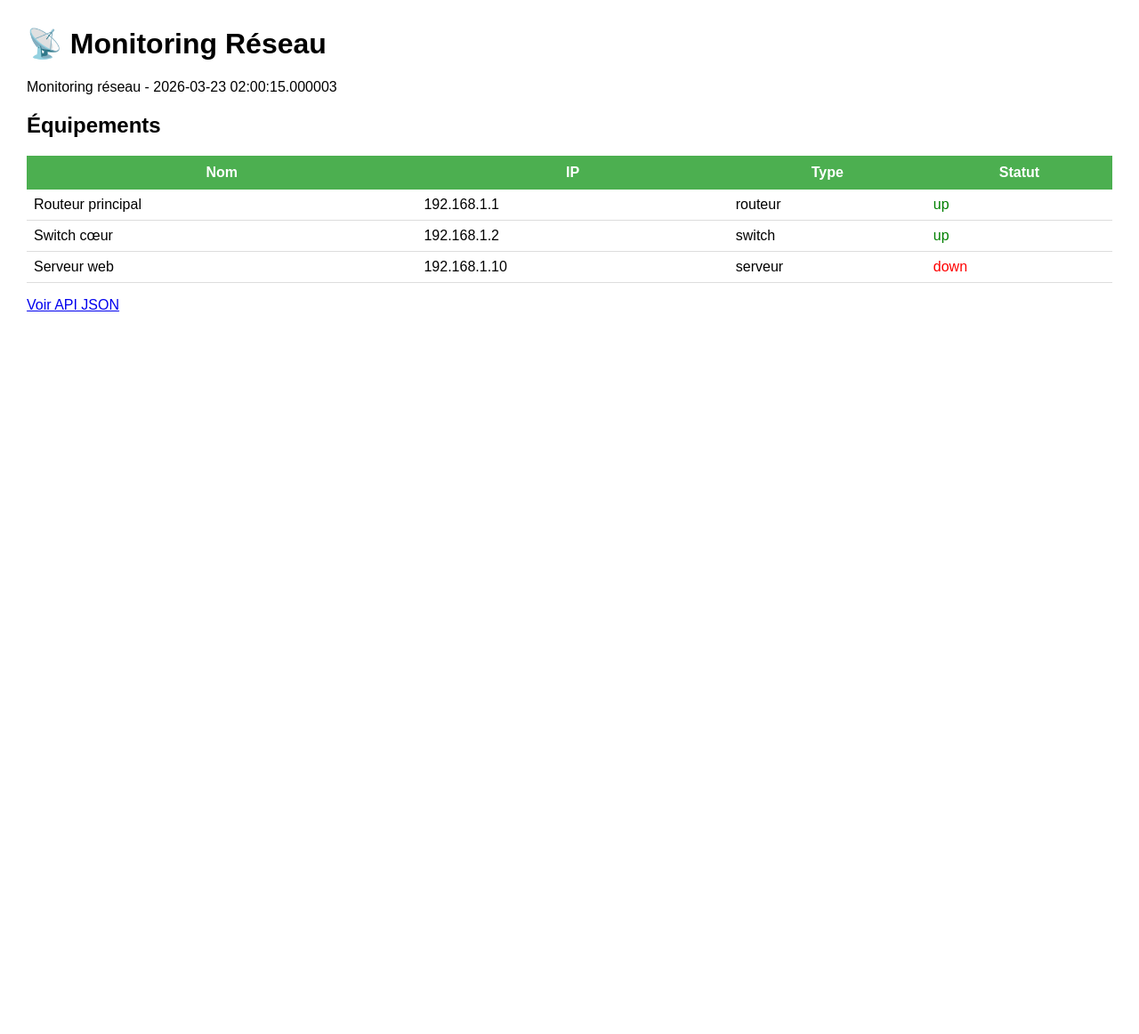
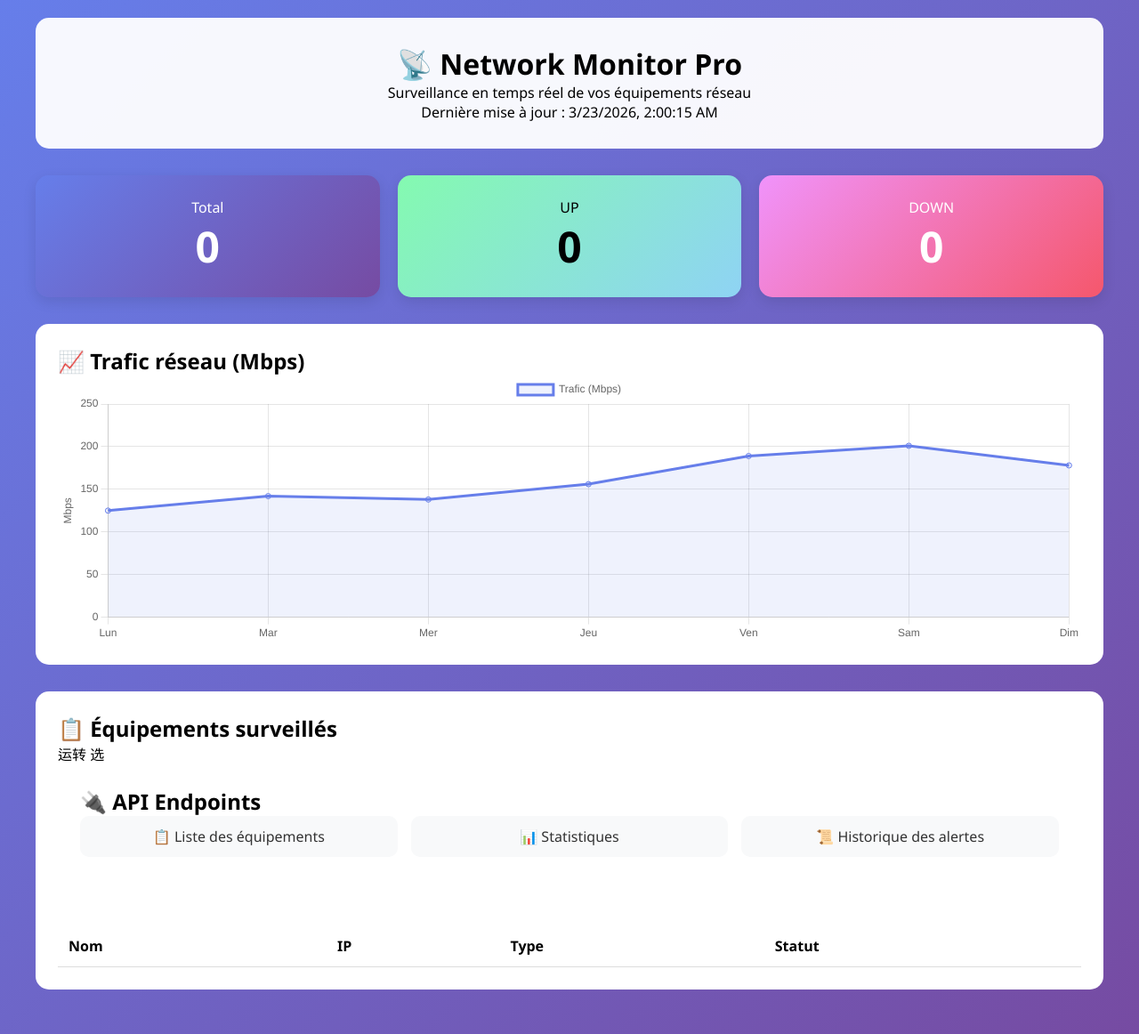
Before and after one commit to minahtaw44-beep/projet-examen-devnet, a Flask app: page / in a window 1280 px wide. Shown: the whole page at 89% size. Before the commit the page ends 350 px from the top, so only its background shows below. Run offline with Flask 3, Linux system fonts and the light colour scheme; data that the repository does not hold is empty; some libraries are stand-ins or nearby versions.

Commit message:
Ajout des alertes email, historique des pannes, page historique, interface moderne, Dockerfile, docker-compose, et CI/CD

```diff
--- a/app.py
+++ b/app.py
@@ -1,16 +1,124 @@
 from flask import Flask, render_template, jsonify
 import datetime
+import os
+import psycopg2
+from psycopg2.extras import RealDictCursor
+import time
+
+print("=== DÉMARRAGE DE L'APPLICATION ===")
 
 app = Flask(__name__)
 
-equipements = [
+# Données en mémoire par défaut
+equipements_memory = [
     {"id": 1, "nom": "Routeur principal", "ip": "192.168.1.1", "status": "up", "type": "routeur"},
     {"id": 2, "nom": "Switch cœur", "ip": "192.168.1.2", "status": "up", "type": "switch"},
     {"id": 3, "nom": "Serveur web", "ip": "192.168.1.10", "status": "down", "type": "serveur"}
 ]
 
+# Historique des alertes
+historique_pannes = []
+
+def get_db():
+    """Connexion à la base de données monitoring"""
+    max_attempts = 10
+    for attempt in range(max_attempts):
+        try:
+            conn = psycopg2.connect(
+                host=os.getenv('DB_HOST', 'db'),
+                database='monitoring',
+                user=os.getenv('DB_USER', 'admin'),
+                password=os.getenv('DB_PASSWORD', 'secret')
+            )
+            return conn
+        except psycopg2.OperationalError:
+            if attempt < max_attempts - 1:
+                time.sleep(2)
+            else:
+                raise
+
+def envoyer_alerte(equipement):
+    """Simulation d'envoi d'alerte email avec historique"""
+    # Créer l'entrée d'historique
+    alerte = {
+        "id": len(historique_pannes) + 1,
+        "equipement": equipement['nom'],
+        "ip": equipement['ip'],
+        "status": equipement['status'],
+        "date": datetime.datetime.now().strftime("%Y-%m-%d %H:%M:%S"),
+        "message": f"⚠️ L'équipement {equipement['nom']} est hors ligne !"
+    }
+    historique_pannes.append(alerte)
+
+    print(f"\n📧 [ALERTE] Équipement DOWN : {equipement['nom']} ({equipement['ip']})")
+    print(f"   → Alerte envoyée à admin@monitoring.local")
+    print(f"   → {alerte['message']}\n")
+
+def init_db():
+    """Initialisation de la base de données"""
+    try:
+        print("🔄 Connexion à PostgreSQL...")
+
+        # Connexion directe à monitoring
+        conn = psycopg2.connect(
+            host=os.getenv('DB_HOST', 'db'),
+            database=os.getenv('DB_NAME', 'monitoring'),
+            user=os.getenv('DB_USER', 'admin'),
+            password=os.getenv('DB_PASSWORD', 'secret')
+        )
+        cur = conn.cursor()
+
+        # Créer la table
+        cur.execute('''
+            CREATE TABLE IF NOT EXISTS equipements (
+                id SERIAL PRIMARY KEY,
+                nom VARCHAR(100) NOT NULL,
+                ip VARCHAR(15) NOT NULL,
+                status VARCHAR(10) DEFAULT 'unknown',
+                type VARCHAR(50),
+                last_check TIMESTAMP DEFAULT CURRENT_TIMESTAMP
+            )
+        ''')
+
+        # Insérer données test
+        cur.execute("SELECT COUNT(*) FROM equipements")
+        if cur.fetchone()[0] == 0:
+            equipements_test = [
+                ('Routeur principal', '192.168.1.1', 'up', 'routeur'),
+                ('Switch cœur', '192.168.1.2', 'up', 'switch'),
+                ('Serveur web', '192.168.1.10', 'down', 'serveur')
+            ]
+            for eq in equipements_test:
+                cur.execute(
+                    'INSERT INTO equipements (nom, ip, status, type) VALUES (%s, %s, %s, %s)',
+                    eq
+                )
+            print("✅ Données de test insérées")
+
+        conn.commit()
+        cur.close()
+        conn.close()
+        print("✅ Base de données prête !")
+
+    except Exception as e:
+        print(f"⚠️ Erreur: {e}")
+        print("⚠️ Utilisation des données en mémoire")
+
+# Initialisation
+init_db()
+
 @app.route('/')
 def accueil():
+    try:
+        conn = get_db()
+        cur = conn.cursor(cursor_factory=RealDictCursor)
+        cur.execute('SELECT * FROM equipements')
+        equipements = cur.fetchall()
+        cur.close()
+        conn.close()
+    except:
+        equipements = equipements_memory
+
     return render_template('index.html',
                          message="Monitoring réseau",
                          date=datetime.datetime.now(),
@@ -18,15 +126,75 @@
 
 @app.route('/api/equipements')
 def api_liste():
-    return jsonify(equipements)
+    try:
+        conn = get_db()
+        cur = conn.cursor(cursor_factory=RealDictCursor)
+        cur.execute('SELECT * FROM equipements')
+        equipements = cur.fetchall()
+        cur.close()
+        conn.close()
+
+        # Vérifier les équipements DOWN
+        for eq in equipements:
+            if eq['status'] == 'down':
+                envoyer_alerte(eq)
+
+        return jsonify(equipements)
+    except:
+        # Fallback mémoire
+        for eq in equipements_memory:
+            if eq['status'] == 'down':
+                envoyer_alerte(eq)
+        return jsonify(equipements_memory)
 
 @app.route('/api/stats')
 def api_stats():
-    total = len(equipements)
-    up = sum(1 for eq in equipements if eq['status'] == 'up')
-    down = sum(1 for eq in equipements if eq['status'] == 'down')
-    return jsonify({"total": total, "up": up, "down": down})
+    try:
+        conn = get_db()
+        cur = conn.cursor()
+        cur.execute('SELECT COUNT(*) FROM equipements')
+        total = cur.fetchone()[0]
+        cur.execute("SELECT COUNT(*) FROM equipements WHERE status='up'")
+        up = cur.fetchone()[0]
+        cur.execute("SELECT COUNT(*) FROM equipements WHERE status='down'")
+        down = cur.fetchone()[0]
+        cur.close()
+        conn.close()
+    except:
+        total = len(equipements_memory)
+        up = sum(1 for eq in equipements_memory if eq['status'] == 'up')
+        down = sum(1 for eq in equipements_memory if eq['status'] == 'down')
+
+    return jsonify({
+        "total": total,
+        "up": up,
+        "down": down,
+        "taux": round((up/total)*100 if total > 0 else 0, 2)
+    })
+
+@app.route('/historique')
+def historique_page():
+    """Page web de l'historique"""
+    return render_template('historique.html',
+                         historique=historique_pannes,
+                         date=datetime.datetime.now())
+
+@app.route('/api/historique')
+def api_historique():
+    """API pour l'historique"""
+    return jsonify(historique_pannes)
 
 if __name__ == '__main__':
-    print("✅ Serveur démarré sur http://localhost:5000")
-    app.run(host='0.0.0.0', port=5000, debug=True)
+    print("="*60)
+    print("🚀 SERVEUR FLASK DÉMARRÉ")
+    print("="*60)
+    print("📌 Interface web: http://localhost:5000")
+    print("📡 API: http://localhost:5000/api/equipements")
+    print("📊 Stats: http://localhost:5000/api/stats")
+    print("="*60)
+
+    # Démarrer le serveur
+    try:
+        app.run(host='0.0.0.0', port=5000, debug=True, use_reloader=False)
+    except Exception as e:
+        print(f"Erreur au démarrage: {e}")
--- a/requirements.txt
+++ b/requirements.txt
@@ -1 +1,2 @@
 Flask==2.3.3
+psycopg2-binary==2.9.9
--- a/templates/index.html
+++ b/templates/index.html
@@ -1,38 +1,122 @@
 <!DOCTYPE html>
 <html>
 <head>
-    <title>Monitoring Réseau</title>
+    <title>Network Monitor Pro</title>
+    <meta charset="UTF-8">
+    <script src="https://cdn.jsdelivr.net/npm/chart.js"></script>
     <style>
-        body { font-family: Arial; margin: 30px; }
-        table { border-collapse: collapse; width: 100%; }
-        th { background: #4CAF50; color: white; padding: 10px; }
-        td { padding: 8px; border-bottom: 1px solid #ddd; }
-        .up { color: green; }
-        .down { color: red; }
+        * { margin: 0; padding: 0; box-sizing: border-box; font-family: 'Segoe UI', sans-serif; }
+        body { background: linear-gradient(135deg, #667eea 0%, #764ba2 100%); min-height: 100vh; padding: 20px; }
+        .container { max-width: 1200px; margin: 0 auto; }
+        .header { background: rgba(255,255,255,0.95); border-radius: 15px; padding: 30px; margin-bottom: 30px; text-align: center; }
+        .stats-container { display: flex; gap: 20px; margin-bottom: 30px; }
+        .stat-card { flex: 1; background: white; border-radius: 15px; padding: 25px; text-align: center; box-shadow: 0 5px 15px rgba(0,0,0,0.1); }
+        .stat-card.total { background: linear-gradient(135deg, #667eea, #764ba2); color: white; }
+        .stat-card.up { background: linear-gradient(135deg, #84fab0, #8fd3f4); }
+        .stat-card.down { background: linear-gradient(135deg, #f093fb, #f5576c); color: white; }
+        .stat-value { font-size: 3em; font-weight: bold; }
+        .chart-container, .table-container, .api-section { background: white; border-radius: 15px; padding: 25px; margin-bottom: 30px; }
+        table { width: 100%; border-collapse: collapse; }
+        th, td { padding: 12px; text-align: left; border-bottom: 1px solid #ddd; }
+        .status-badge { padding: 5px 12px; border-radius: 20px; font-weight: bold; display: inline-block; }
+        .status-badge.up { background: #d4edda; color: #155724; }
+        .status-badge.down { background: #f8d7da; color: #721c24; }
+        .api-links { display: flex; gap: 15px; flex-wrap: wrap; }
+        .api-link { background: #f8f9fa; padding: 12px; border-radius: 10px; text-decoration: none; color: #333; text-align: center; flex: 1; min-width: 150px; }
+        .footer { text-align: center; color: white; margin-top: 20px; }
     </style>
 </head>
 <body>
-    <h1>📡 Monitoring Réseau</h1>
-    <p>{{ message }} - {{ date }}</p>
+    <div class="container">
+        <div class="header">
+            <h1>📡 Network Monitor Pro</h1>
+            <p>Surveillance en temps réel de vos équipements réseau</p>
+            <p>Dernière mise à jour : <span id="current-date"></span></p>
+        </div>
 
-    <h2>Équipements</h2>
-    <table>
-        <tr>
-            <th>Nom</th>
-            <th>IP</th>
-            <th>Type</th>
-            <th>Statut</th>
-        </tr>
-        {% for eq in equipements %}
-        <tr>
-            <td>{{ eq.nom }}</td>
-            <td>{{ eq.ip }}</td>
-            <td>{{ eq.type }}</td>
-            <td class="{{ eq.status }}">{{ eq.status }}</td>
-        </tr>
-        {% endfor %}
-    </table>
+        <div class="stats-container">
+            <div class="stat-card total"><div class="stat-label">Total</div><div class="stat-value" id="total-count">0</div></div>
+            <div class="stat-card up"><div class="stat-label">UP</div><div class="stat-value" id="up-count">0</div></div>
+            <div class="stat-card down"><div class="stat-label">DOWN</div><div class="stat-value" id="down-count">0</div></div>
+        </div>
 
-    <p><a href="/api/equipements">Voir API JSON</a></p>
+        <div class="chart-container">
+            <h2>📈 Trafic réseau (Mbps)</h2>
+            <canvas id="traffic-chart" style="max-height: 300px;"></canvas>
+        </div>
+
+        <div class="table-container">
+            <h2>📋 Équipements surveillés</h2>
+            <table>
+                <thead>运转<th>Nom</th><th>IP</th><th>Type</th><th>Statut</th></thead>
+                <tbody id="table-body"></tbody>
+            选
+        </div>
+
+        <div class="api-section">
+            <h2>🔌 API Endpoints</h2>
+            <div class="api-links">
+                <a href="/api/equipements" target="_blank" class="api-link">📋 Liste des équipements</a>
+                <a href="/api/stats" target="_blank" class="api-link">📊 Statistiques</a>
+                <a href="/historique" class="api-link">📜 Historique des alertes</a>
+            </div>
+        </div>
+
+        <div class="footer"><p>Projet Examen DevNet - 2026</p></div>
+    </div>
+
+    <script>
+        // Date
+        document.getElementById('current-date').innerHTML = new Date().toLocaleString();
+
+        // Graphique
+        new Chart(document.getElementById('traffic-chart'), {
+            type: 'line',
+            data: {
+                labels: ['Lun', 'Mar', 'Mer', 'Jeu', 'Ven', 'Sam', 'Dim'],
+                datasets: [{
+                    label: 'Trafic (Mbps)',
+                    data: [125, 142, 138, 156, 189, 201, 178],
+                    borderColor: '#667eea',
+                    backgroundColor: 'rgba(102,126,234,0.1)',
+                    fill: true
+                }]
+            },
+            options: { responsive: true, scales: { y: { beginAtZero: true, title: { display: true, text: 'Mbps' } } } }
+        });
+
+        // Charger les données
+        async function loadData() {
+            try {
+                // Stats
+                const statsRes = await fetch('/api/stats');
+                const stats = await statsRes.json();
+                document.getElementById('total-count').innerHTML = stats.total;
+                document.getElementById('up-count').innerHTML = stats.up;
+                document.getElementById('down-count').innerHTML = stats.down;
+
+                // Équipements
+                const eqRes = await fetch('/api/equipements');
+                const equipements = await eqRes.json();
+                const tbody = document.getElementById('table-body');
+                tbody.innerHTML = '';
+                for (let eq of equipements) {
+                    tbody.innerHTML += `
+                        <tr>
+                            <td><strong>${eq.nom}</strong></td>
+                            <td>${eq.ip}</td>
+                            <td>${eq.type}</td>
+                            <td><span class="status-badge ${eq.status}">${eq.status}</span></td>
+                        </tr>
+                    `;
+                }
+            } catch(e) {
+                console.error('Erreur:', e);
+            }
+        }
+
+        loadData();
+        setInterval(loadData, 10000);
+    </script>
 </body>
 </html>
```
Also changed, not shown: docker-compose.yml (added, +44 -0 lines), templates/historique.html (added, +70 -0 lines), README.md, 1 other file.
